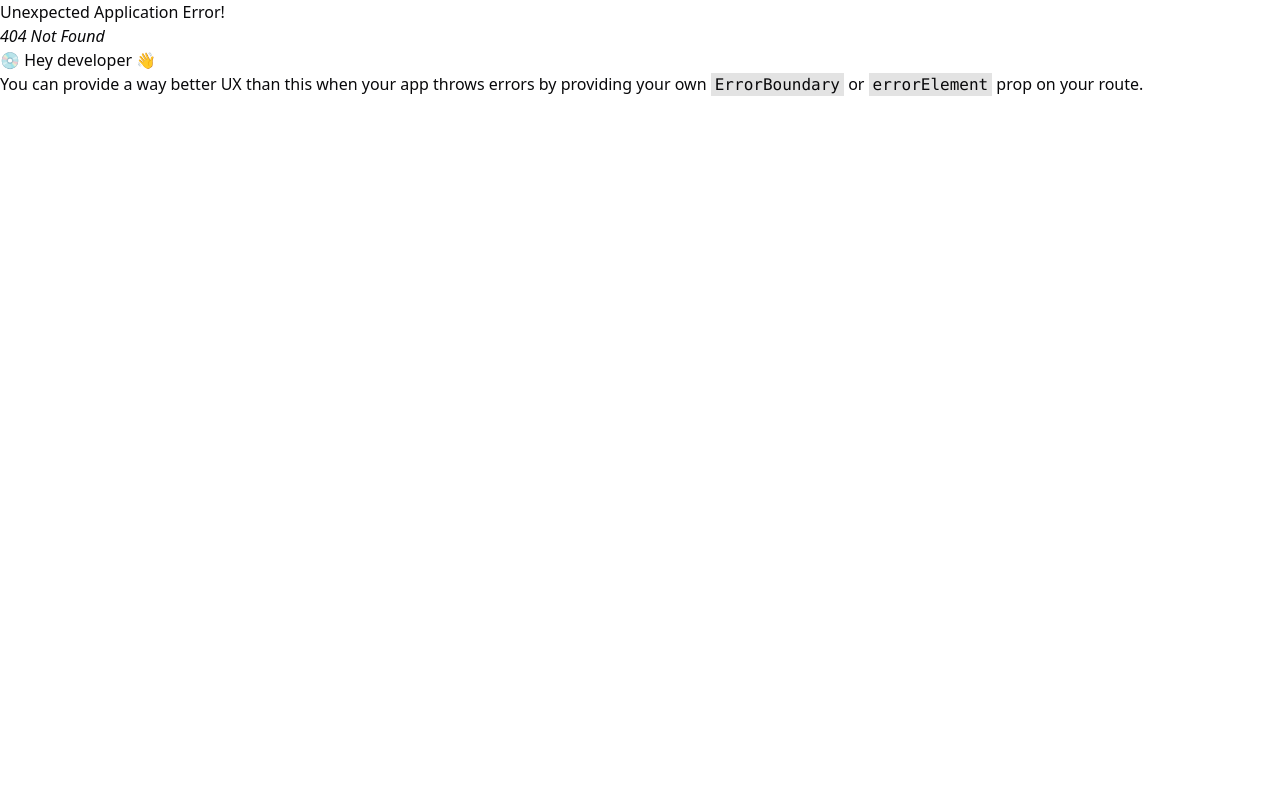
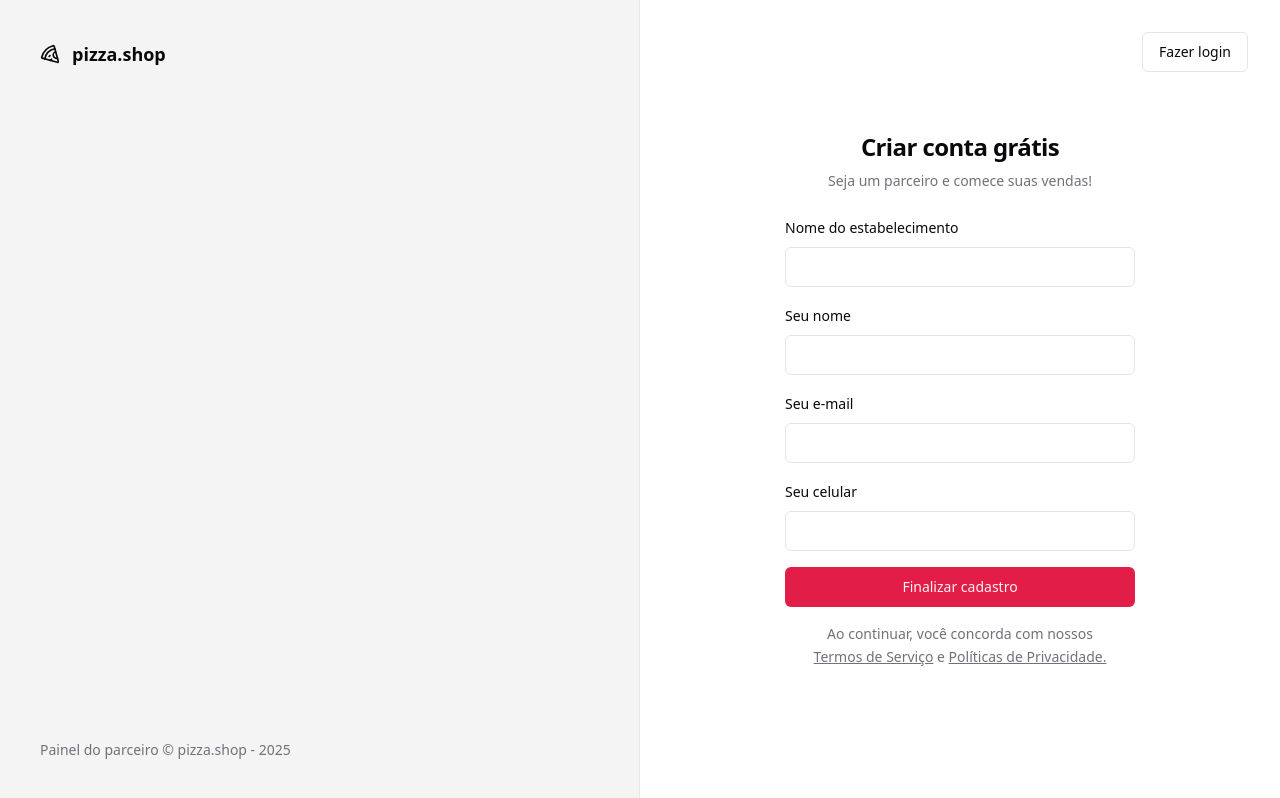
Before and after one commit to juliamchdo/pizza-shop-web, a React (Vite) app: page /sign-up in a window 1280 px wide. Before the commit this address had no page. Built offline with nearby package versions, Linux system fonts and the light colour scheme.

Commit message:
add sign in and sign up pages

```diff
--- a/src/pages/_layouts/auth.tsx
+++ b/src/pages/_layouts/auth.tsx
@@ -14,7 +14,7 @@
         </footer>
       </div>
 
-      <div className="flex flex-col items-center justify-center">
+      <div className="flex flex-col items-center justify-center relative">
         <Outlet />
       </div>
     </div>
--- a/src/pages/auth/sign-in.tsx
+++ b/src/pages/auth/sign-in.tsx
@@ -3,6 +3,7 @@
 import { Label } from "@/components/ui/label";
 import { Helmet } from "react-helmet-async";
 import { useForm } from "react-hook-form";
+import { Link } from "react-router-dom";
 import { toast } from "sonner";
 import * as z from "zod";
 
@@ -33,6 +34,9 @@
       <Helmet title="Login" />
 
       <div className="p-8">
+        <Button className="absolute right-8 top-8" variant="outline" asChild>
+          <Link to="/sign-up">Novo estabelecimento</Link>
+        </Button>
         <div className="w-[350px] flex flex-col justify-center gap-6">
           <div className="flex flex-col gap-2 text-center">
             <h1 className="text-2xl font-semibold tracking-tight">
@@ -45,7 +49,7 @@
           <form onSubmit={handleSubmit(handleSignIn)} className="space-y-4">
             <div className="space-y-2">
               <Label htmlFor="email">Seu e-mail</Label>
-              <Input id="email" type="text" {...register("email")} />
+              <Input id="email" type="email" {...register("email")} required />
             </div>
             <Button disabled={isSubmitting} className="w-full" type="submit">
               Acessar painel
--- /dev/null
+++ b/src/pages/auth/sign-up.tsx
@@ -0,0 +1,100 @@
+import { Button } from "@/components/ui/button";
+import { Input } from "@/components/ui/input";
+import { Label } from "@/components/ui/label";
+import { Helmet } from "react-helmet-async";
+import { useForm } from "react-hook-form";
+import { Link, useNavigate } from "react-router-dom";
+import { toast } from "sonner";
+import * as z from "zod";
+
+const signUpFormSchema = z.object({
+  email: z.string().email(),
+  restaurantName: z.string(),
+  managerName: z.string(),
+  phone: z.string(),
+});
+
+type SignUpForm = z.infer<typeof signUpFormSchema>;
+
+export function SignUp() {
+  const navigate = useNavigate();
+  const {
+    register,
+    handleSubmit,
+    formState: { isSubmitting },
+  } = useForm<SignUpForm>();
+
+  function handleSignUp(data: SignUpForm) {
+    toast.success("Restaurante cadastrado com sucesso!", {
+      action: {
+        label: "Login",
+        onClick: () => navigate("/sign-in"),
+      },
+    });
+  }
+
+  return (
+    <>
+      <Helmet title="Cadastro" />
+
+      <div className="p-8">
+        <Button className="absolute right-8 top-8" variant="outline" asChild>
+          <Link to="/sign-in">Fazer login</Link>
+        </Button>
+        <div className="w-[350px] flex flex-col justify-center gap-6">
+          <div className="flex flex-col gap-2 text-center">
+            <h1 className="text-2xl font-semibold tracking-tight">
+              Criar conta grátis
+            </h1>
+            <p className="text-sm text-muted-foreground">
+              Seja um parceiro e comece suas vendas!
+            </p>
+          </div>
+          <form onSubmit={handleSubmit(handleSignUp)} className="space-y-4">
+            <div className="space-y-2">
+              <Label htmlFor="restaurantName">Nome do estabelecimento</Label>
+              <Input
+                id="restaurantName"
+                type="text"
+                {...register("restaurantName")}
+                required
+              />
+            </div>
+            <div className="space-y-2">
+              <Label htmlFor="managerName">Seu nome</Label>
+              <Input
+                id="managerName"
+                type="text"
+                {...register("managerName")}
+                required
+              />
+            </div>
+            <div className="space-y-2">
+              <Label htmlFor="email">Seu e-mail</Label>
+              <Input id="email" type="text" {...register("email")} required />
+            </div>
+            <div className="space-y-2">
+              <Label htmlFor="phone">Seu celular</Label>
+              <Input id="phone" type="tel" {...register("phone")} required />
+            </div>
+
+            <Button disabled={isSubmitting} className="w-full" type="submit">
+              Finalizar cadastro
+            </Button>
+
+            <p className="px-6 text-center text-sm leading-relaxed text-muted-foreground">
+              Ao continuar, você concorda com nossos{" "}
+              <a className="underline" href="">
+                Termos de Serviço
+              </a>{" "}
+              e{" "}
+              <a className="underline" href="">
+                Políticas de Privacidade.
+              </a>
+            </p>
+          </form>
+        </div>
+      </div>
+    </>
+  );
+}
```
Also changed, not shown: src/routes.tsx (+6 -2 lines).
